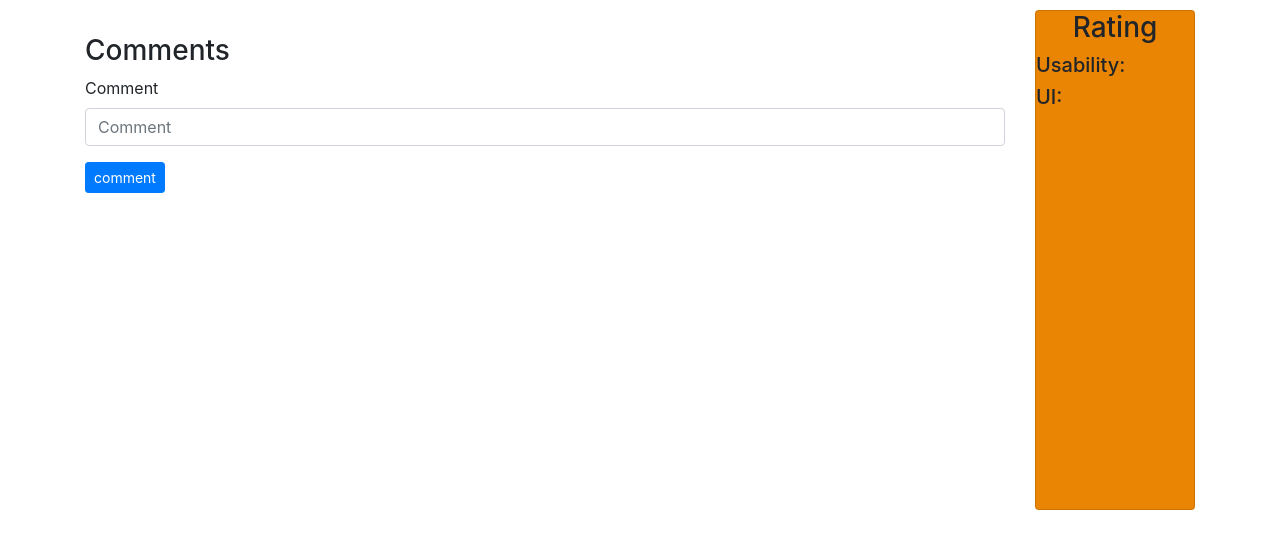
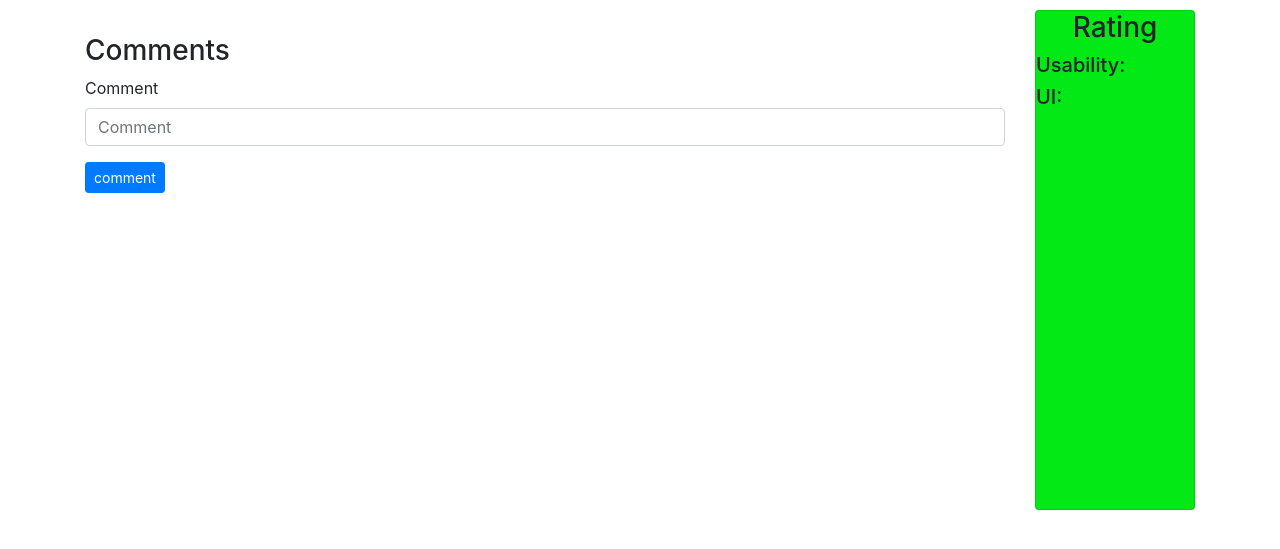
Before and after one commit to Jeffmusa/awwardIT, a Django app: template awward/templates/review.html in a window 1280 px wide. Shown: the part 96-645 px from the top of the page. Run offline with Django 3.2, Linux system fonts and the light colour scheme; the template is opened without the code that fills it: values that come from a table or form of the project are taken from there, others are empty; some libraries are stand-ins or nearby versions.

Commit message:
ratings started

```diff
--- a/awward/templates/review.html
+++ b/awward/templates/review.html
@@ -18,7 +18,7 @@
             </form>
         </div>
         <div class="col-md-2" >
-    <div class="card" style="height:500px;background-color:rgb(233, 133, 3)">
+    <div class="card" style="height:500px;background-color:rgb(3, 233, 22)">
 <h3 class="text-center">Rating</h3>
 <h5>Usability:</h5>
 <h5>UI:</h5>
```
